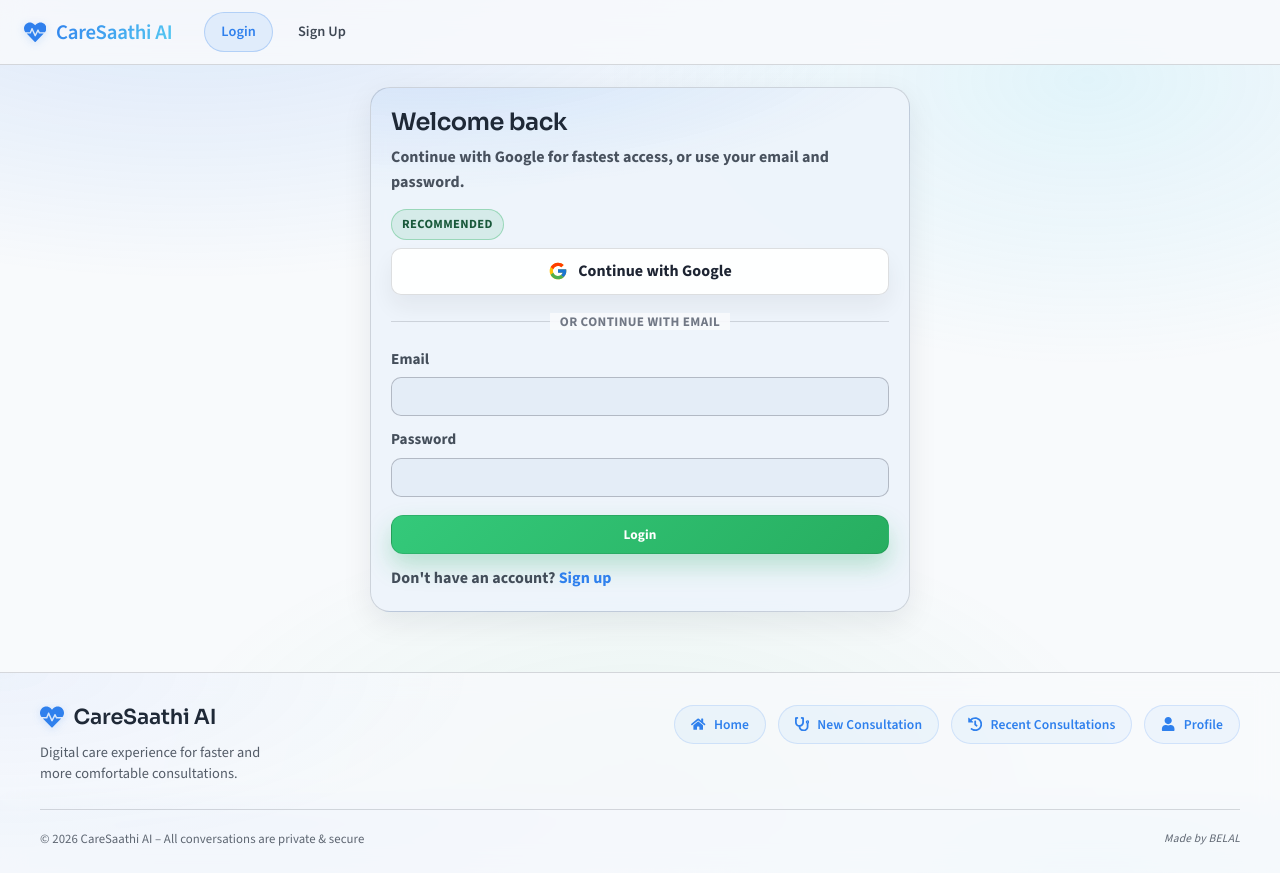
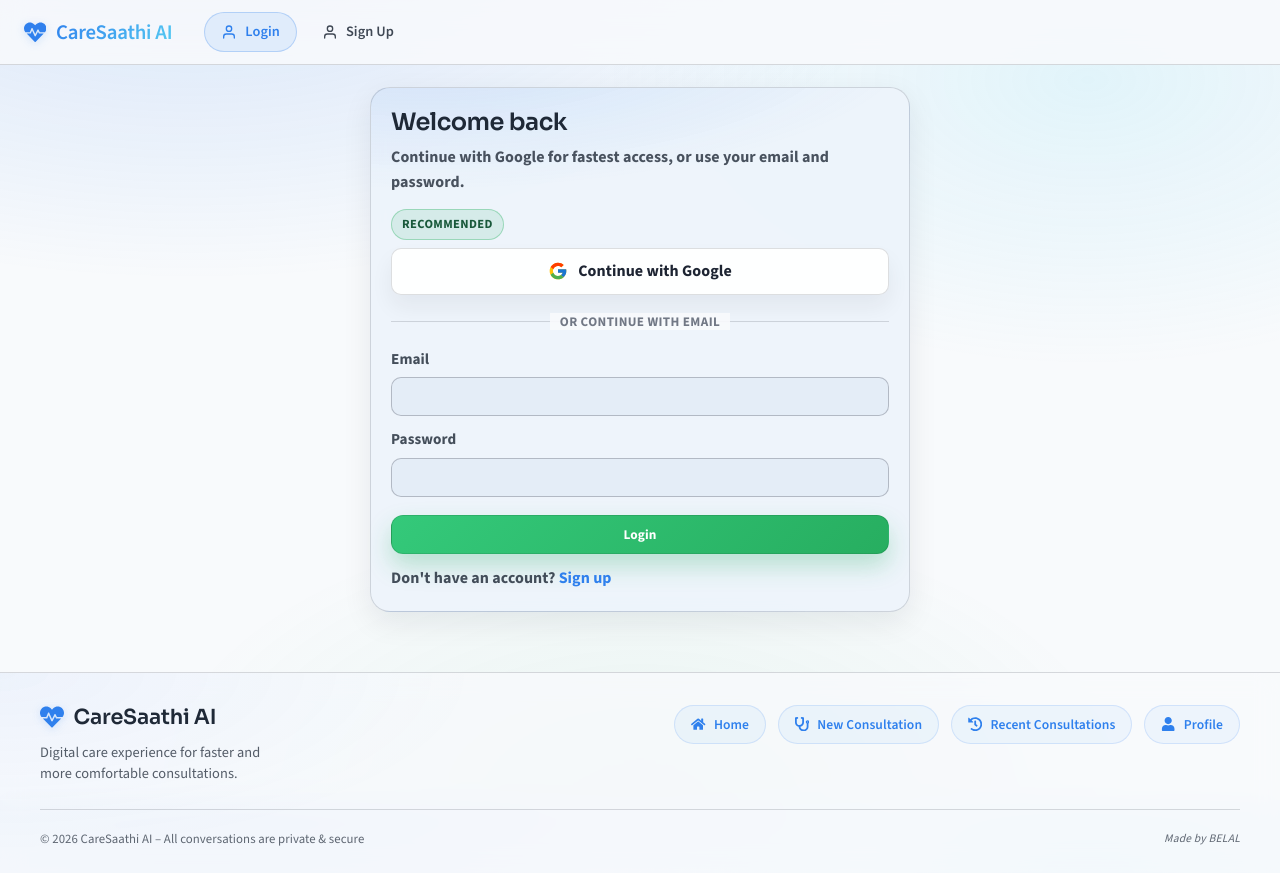
Before and after one commit to belalraza777/CareSaathi-AI, a React (Vite) app in the folder client/: page /login in a window 1280 px wide. Built offline with nearby package versions, Linux system fonts and the light colour scheme; no server answers.

Commit message:
feat: Update AppHeader with improved navigation styling and icons; refactor VoiceChat state variable

```diff
--- a/client/src/components/layout/AppHeader.css
+++ b/client/src/components/layout/AppHeader.css
@@ -63,7 +63,16 @@
     -webkit-background-clip: text;
     color: transparent;
 }
+.app-nav-link svg {
+    font-size: 1rem;
+    flex-shrink: 0;
+}
 
+.app-nav-link {
+    display: inline-flex;
+    align-items: center;
+    gap: 0.5rem;
+}
 /* Mobile toggle button */
 .app-header-toggle {
     display: none;
--- a/client/src/components/layout/AppHeader.jsx
+++ b/client/src/components/layout/AppHeader.jsx
@@ -1,19 +1,21 @@
-import { useEffect, useState } from "react";
+import { useState } from "react";
 import { useAuth } from "../../context/authContext";
-import { Link, NavLink, useLocation } from "react-router-dom";
-import { FiLogOut, FiMenu, FiUser, FiX } from "react-icons/fi";
+import { Link, NavLink } from "react-router-dom";
+import {
+    FiLogOut,
+    FiMenu,
+    FiUser,
+    FiX,
+    FiHome,
+    FiClock,
+    FiPlusCircle
+} from "react-icons/fi";
 import { FaHeartbeat } from "react-icons/fa";
 import "./AppHeader.css";
 
 function AppHeader() {
     const { user, isAuthenticated, handleLogout } = useAuth();
-    const location = useLocation();
     const [isMenuOpen, setIsMenuOpen] = useState(false);
-
-    // Auto-close menu after navigation or auth change
-    useEffect(() => {
-        setIsMenuOpen(false);
-    }, [location.pathname, isAuthenticated]);
 
     const closeMenu = () => setIsMenuOpen(false);
     const toggleMenu = () => setIsMenuOpen(prev => !prev);
@@ -26,49 +28,62 @@
     return (
         <header className="app-header">
             <div className="app-header-container">
+
+                {/* LEFT */}
                 <div className="app-header-left">
                     <div className="app-brand-row">
-                        {/* Brand doubles as a quick Home link. */}
-                        <Link to="/" className="app-brand" onClick={closeMenu} aria-label="Go to Home">
+                        <Link to="/" className="app-brand" onClick={closeMenu}>
                             <FaHeartbeat />
                             <span>CareSaathi AI</span>
                         </Link>
+
                         <button
-                            type="button"
                             className="app-header-toggle"
-                            aria-expanded={isMenuOpen}
-                            aria-controls="app-main-nav"
-                            aria-label={isMenuOpen ? "Close menu" : "Open menu"}
                             onClick={toggleMenu}
                         >
                             {isMenuOpen ? <FiX /> : <FiMenu />}
-                            <span>{isMenuOpen ? "Close" : "Menu"}</span>
                         </button>
                     </div>
 
-                    <nav id="app-main-nav" className={`app-nav ${isMenuOpen ? "is-open" : ""}`} aria-label="Main">
+                    {/* NAV */}
+                    <nav className={`app-nav ${isMenuOpen ? "is-open" : ""}`}>
                         {isAuthenticated ? (
                             <>
-                                <NavLink to="/" className={({ isActive }) => isActive ? "app-nav-link active" : "app-nav-link"} onClick={closeMenu}>Home</NavLink>
-                                <NavLink to="/consultation/new" className={({ isActive }) => isActive ? "app-nav-link active" : "app-nav-link"} onClick={closeMenu}>New Consultation</NavLink>
-                                <NavLink to="/consultation/recent" className={({ isActive }) => isActive ? "app-nav-link active" : "app-nav-link"} onClick={closeMenu}>Recent Consultations</NavLink>
+                                <NavLink to="/" className="app-nav-link" onClick={closeMenu}>
+                                    <FiHome /> Home
+                                </NavLink>
+
+                                <NavLink to="/consultation/new" className="app-nav-link" onClick={closeMenu}>
+                                    <FiPlusCircle /> New Consultation
+                                </NavLink>
+
+                                <NavLink to="/consultation/recent" className="app-nav-link" onClick={closeMenu}>
+                                    <FiClock /> Recent
+                                </NavLink>
                             </>
                         ) : (
                             <>
-                                <NavLink to="/login" className={({ isActive }) => isActive ? "app-nav-link active" : "app-nav-link"} onClick={closeMenu}>Login</NavLink>
-                                <NavLink to="/signup" className={({ isActive }) => isActive ? "app-nav-link active" : "app-nav-link"} onClick={closeMenu}>Sign Up</NavLink>
+                                <NavLink to="/login" className="app-nav-link" onClick={closeMenu}>
+                                    <FiUser /> Login
+                                </NavLink>
+
+                                <NavLink to="/signup" className="app-nav-link" onClick={closeMenu}>
+                                    <FiUser /> Sign Up
+                                </NavLink>
                             </>
                         )}
                     </nav>
                 </div>
 
+                {/* RIGHT */}
                 {isAuthenticated && (
                     <div className={`app-header-right ${isMenuOpen ? "is-open" : ""}`}>
-                        <NavLink to="/profile" className={({ isActive }) => isActive ? "app-nav-link active" : "app-nav-link"} onClick={closeMenu}>
+                        <NavLink to="/profile" className="app-nav-link" onClick={closeMenu}>
                             <FiUser />
                             {user?.name || user?.email}
                         </NavLink>
-                        <button type="button" onClick={handleLogoutAndClose} className="logout-btn">
+
+                        <button onClick={handleLogoutAndClose} className="logout-btn">
                             <FiLogOut />
                             Logout
                         </button>
--- a/client/src/pages/Consultation/VoiceChat.jsx
+++ b/client/src/pages/Consultation/VoiceChat.jsx
@@ -22,7 +22,7 @@
   // Keep recorder and UI flags in component state for the full voice flow.
   const mediaRecorderRef = useRef(null);
   const audioChunks = useRef([]);
-  const [text, setText] = useState("");
+  const [_text, setText] = useState("");
   const [isListening, setIsListening] = useState(false);
   const [isProcessing, setIsProcessing] = useState(false);
 
```
